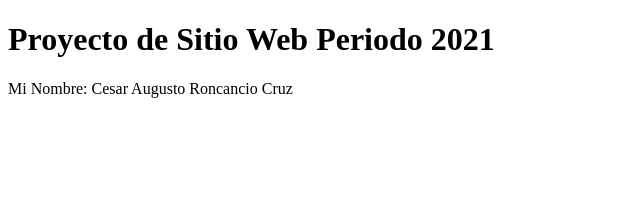
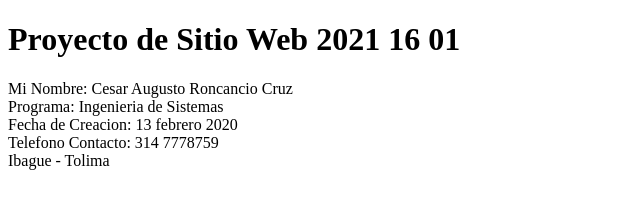
Before and after one commit to cesarroncancio/DSW-CesarRoncancio, a plain HTML site: page index.html in a window 1280 px wide. Shown: the whole page, without its empty margins (0-640 px from the left). Drawn offline with Linux system fonts and the light colour scheme.

Commit message:
Actividad01
Actividad 01 CesarRonacnio

```diff
--- a/index.html
+++ b/index.html
@@ -7,11 +7,9 @@
     <title>Document</title>
 </head>
 <body>
-   <h1>Proyecto de Sitio Web Periodo 2021 </h1>
-   <p>Mi Nombre: Cesar Augusto Roncancio Cruz
 
-   </p>
-
+    <h1> Proyecto de Sitio Web 2021 16 01 </h1>
+    <p> Mi Nombre: Cesar Augusto Roncancio Cruz <br> Programa: Ingenieria de Sistemas <br>Fecha de Creacion: 13 febrero 2020 <br>Telefono Contacto: 314 7778759 <br>Ibague - Tolima </p>
 
 </body>
 </html>
```
Also changed, not shown: 1 other file.
